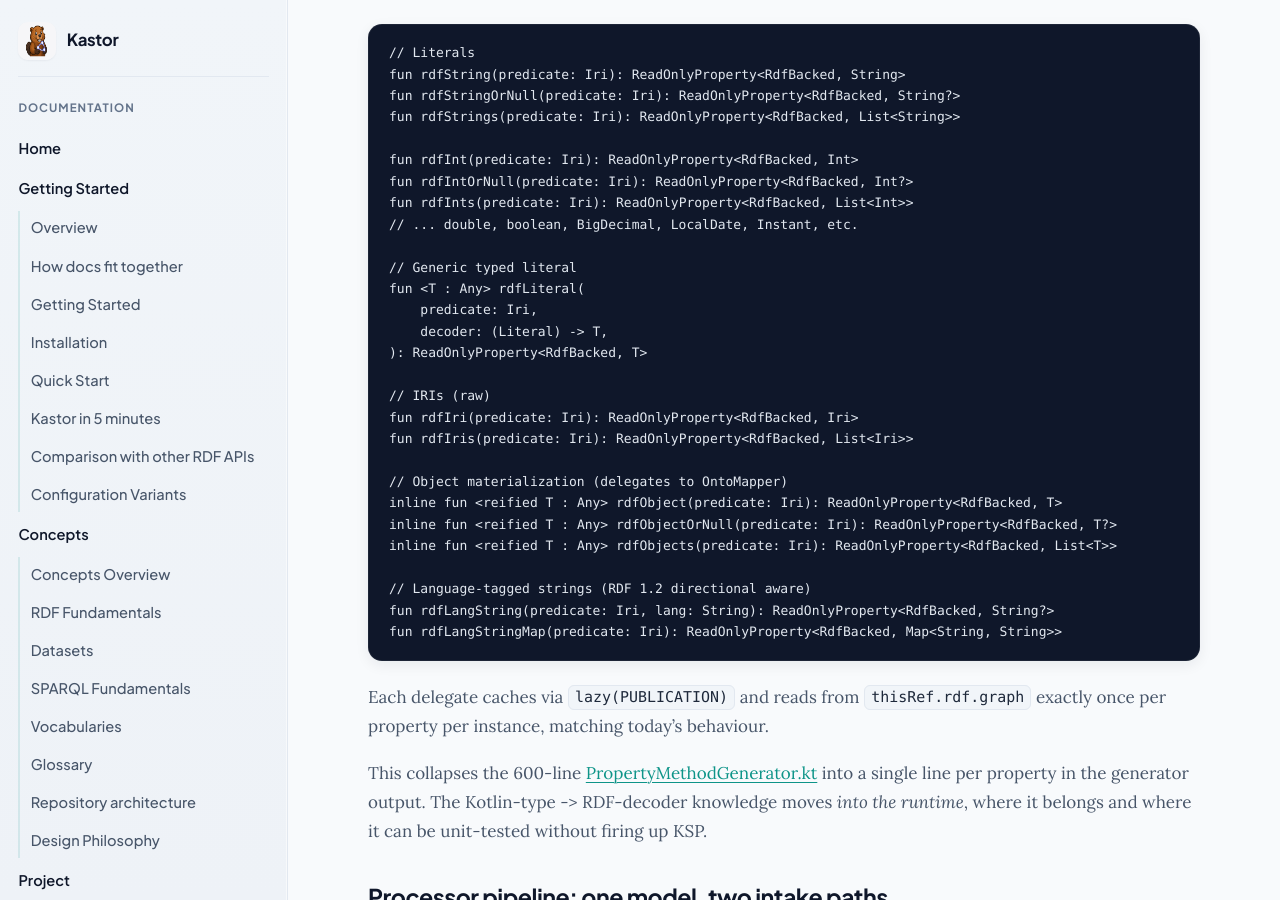
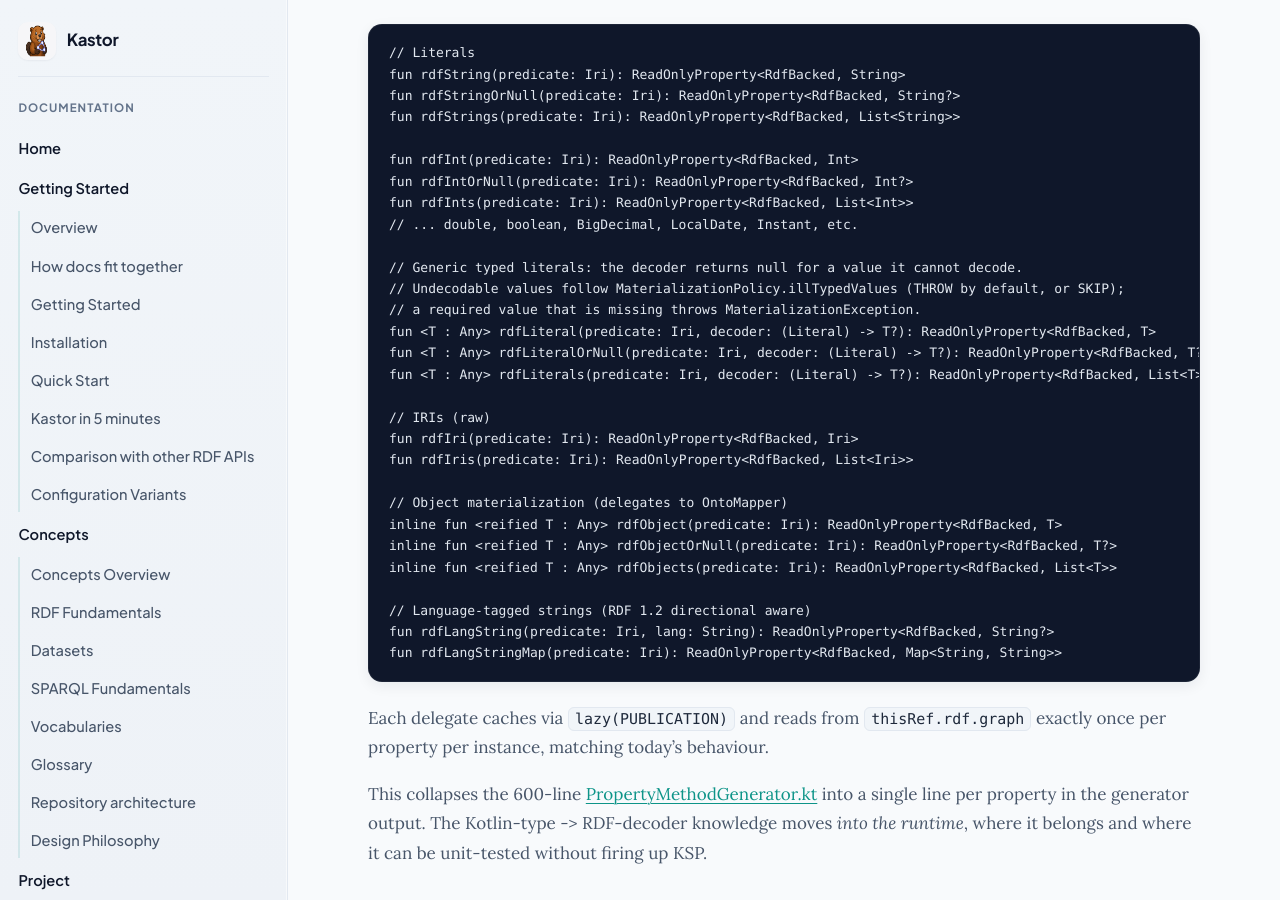
Before and after one commit to geoknoesis/kastor, a Jekyll site: the page built from docs/kastor-gen/design/lean-architecture.md, in a window 1280 px wide and 900 px high, scrolled down 5027 px. Built offline with Jekyll 4.4.1, drawn with Linux system fonts in a browser that asks for light colours; our own code applies the rules of GitHub Pages for plain Markdown files.

Commit message:
docs(kastor-gen): update rdfLiteral delegate signatures in the lean architecture design
Co-Authored-By: Claude Opus 5 (1M context) <noreply@anthropic.com>

```diff
--- a/docs/kastor-gen/design/lean-architecture.md
+++ b/docs/kastor-gen/design/lean-architecture.md
@@ -266,11 +266,12 @@ fun rdfIntOrNull(predicate: Iri): ReadOnlyProperty<RdfBacked, Int?>
 fun rdfInts(predicate: Iri): ReadOnlyProperty<RdfBacked, List<Int>>
 // ... double, boolean, BigDecimal, LocalDate, Instant, etc.
 
-// Generic typed literal
-fun <T : Any> rdfLiteral(
-    predicate: Iri,
-    decoder: (Literal) -> T,
-): ReadOnlyProperty<RdfBacked, T>
+// Generic typed literals: the decoder returns null for a value it cannot decode.
+// Undecodable values follow MaterializationPolicy.illTypedValues (THROW by default, or SKIP);
+// a required value that is missing throws MaterializationException.
+fun <T : Any> rdfLiteral(predicate: Iri, decoder: (Literal) -> T?): ReadOnlyProperty<RdfBacked, T>
+fun <T : Any> rdfLiteralOrNull(predicate: Iri, decoder: (Literal) -> T?): ReadOnlyProperty<RdfBacked, T?>
+fun <T : Any> rdfLiterals(predicate: Iri, decoder: (Literal) -> T?): ReadOnlyProperty<RdfBacked, List<T>>
 
 // IRIs (raw)
 fun rdfIri(predicate: Iri): ReadOnlyProperty<RdfBacked, Iri>
```
